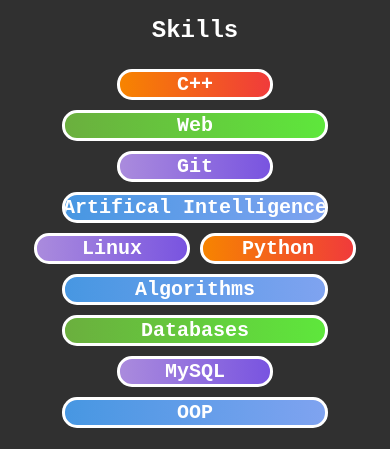
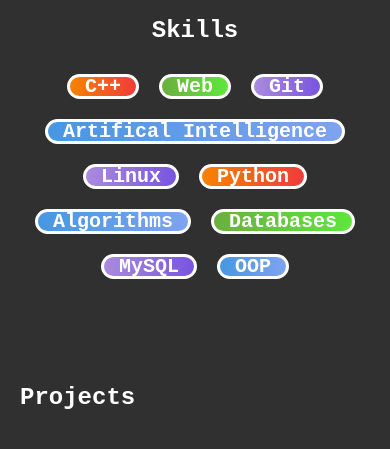
Before and after one commit to PhoenixAsange/portfolio-website, a plain HTML site: page index.html in a window 390 px wide. Shown: the part 863-1312 px from the top of the page. Drawn offline with Linux system fonts and the light colour scheme.

Commit message:
FIxed CSS Styling

```diff
--- a/styles.css
+++ b/styles.css
@@ -5,9 +5,9 @@
     url("assets/fonts/Inconsolata-Bold.woff") format("woff");
 }
 
-@media (max-width: 600px) {
+@media (max-width: 620px) {
   body {
-    max-width: 400px;
+    max-width: 420px;
   }
 
   nav-bar {
@@ -34,10 +34,7 @@
   }
 
   .skill-paradigm-important {
-    flex: 0 0 100%;
     white-space: nowrap;
-    overflow: hidden;
-    text-overflow: ellipsis;
   }
 }
 
@@ -118,7 +115,6 @@ a {
   border-style: solid;
   padding-left: 5px;
   width: 45%;
-
 }
 
 .nav-bar input {
@@ -197,7 +193,6 @@ a {
 .academic-content p {
   margin-top: 15px;
   margin-bottom: 0;
-
 }
 
 .academic-content .school {
@@ -246,31 +241,35 @@ a {
   justify-content: center;
   align-items: center;
   height: 25px;
-  min-width: 150px;
-  margin: 5px;
+  margin: 10px;
+  padding: 0px 15px;
   border-style: solid;
   border-radius: 15px;
   font-size: 20px;
   font-weight: 700;
+  width: calc(fit-content + 20px);
+  min-width: auto;
+  white-space: nowrap;
+  box-sizing: border-box;
 }
 
 .skill-programming {
-  flex: 0 0 100px;
+  flex: 0 0 auto;
   background-image: linear-gradient(to left, #f03b3b, #f78400);
 }
 
 .skill-paradigm {
-  flex: 0 0 260px;
+  flex: 0 0 auto;
   background-image: linear-gradient(to left, #5ee73c, #6baf3e);
 }
 
 .skill-paradigm-important {
-  flex: 0 0 min(260px, 100%);
+  flex: 0 0 auto;
   background-image: linear-gradient(to left, #7fa3f0, #4797e2);
 }
 
 .skill-hard {
-  flex: 0 0 60px;
+  flex: 0 0 auto;
   background-image: linear-gradient(to left, #7954e0, #aa8bdd);
 }
 
@@ -279,7 +278,6 @@ a {
   flex-direction: column;
   align-items: center;
   margin: 50px;
-
 }
 
 .client-information,
```
